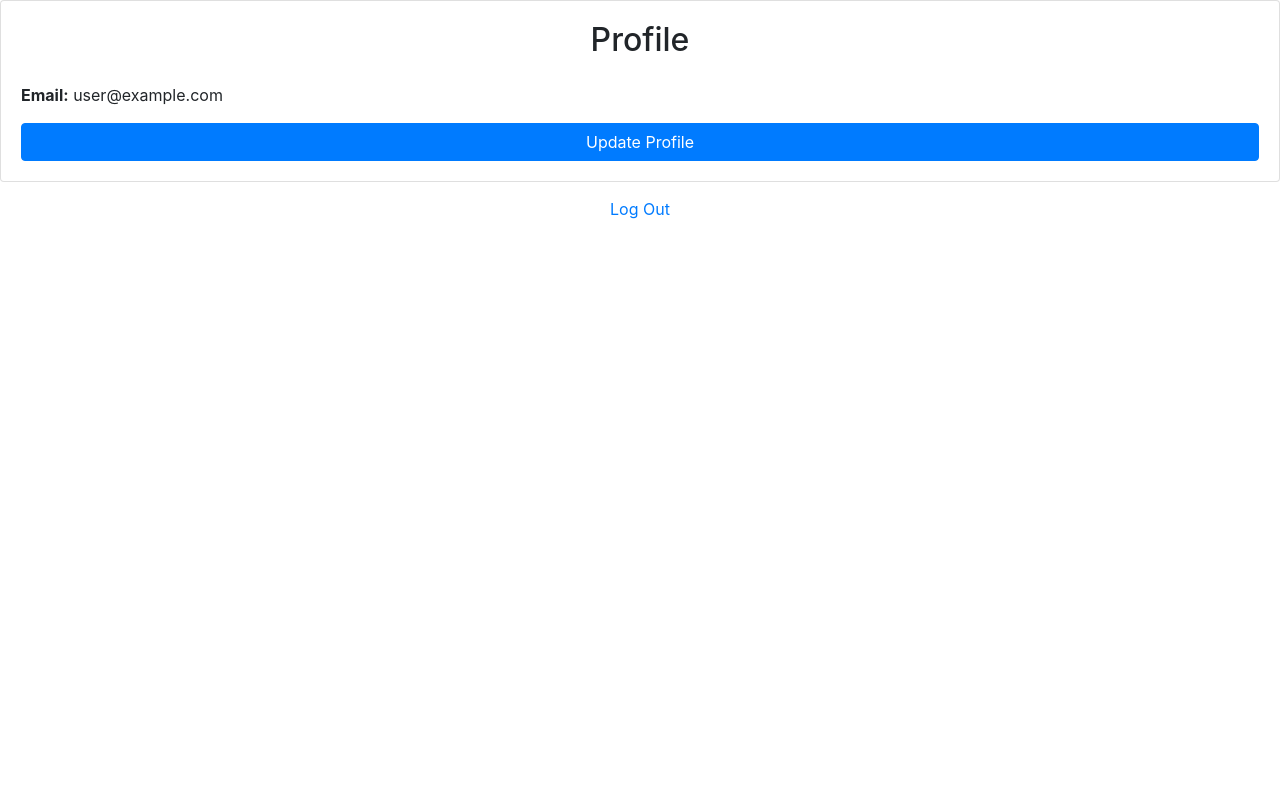
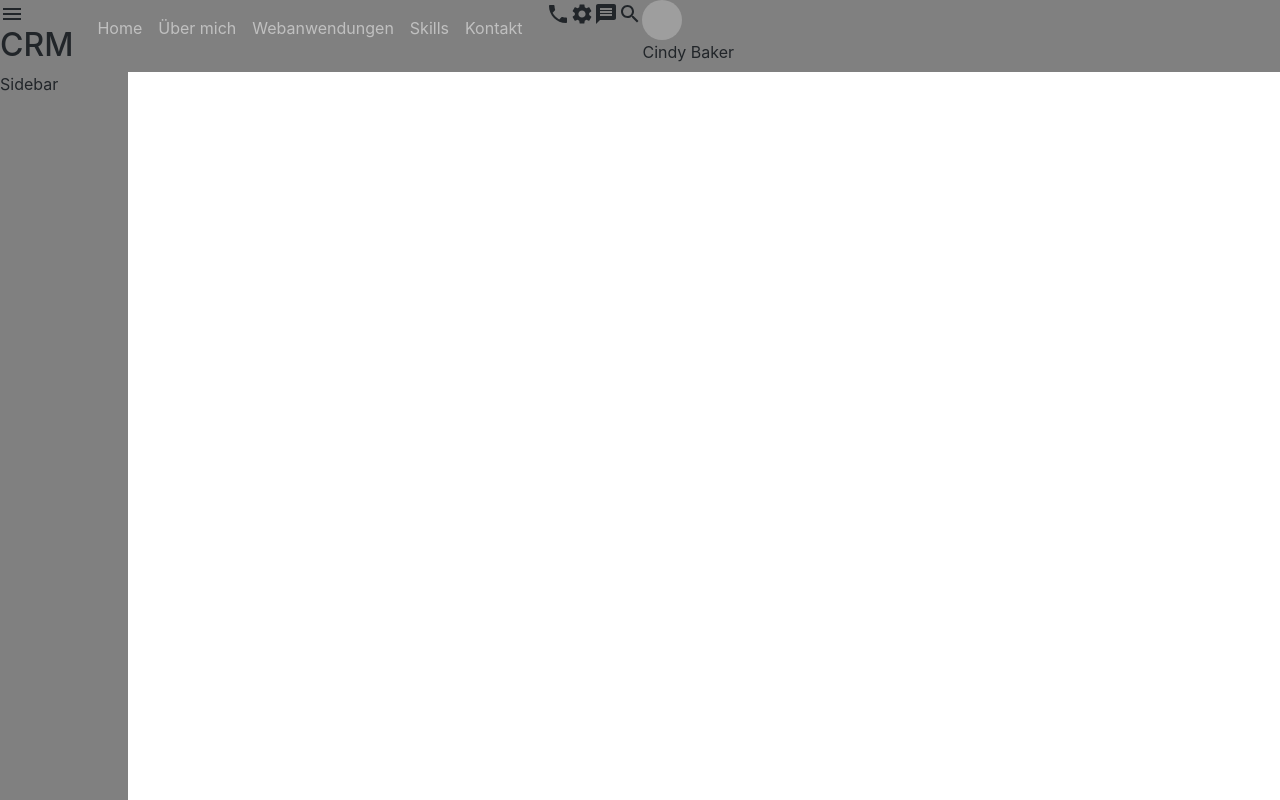
Before and after one commit to Thomas-Winterling/wlabs-admin, a React (Create React App) app: page / in a window 1280 px wide. Shown: the top 800 px of the page. Built offline with nearby package versions, Linux system fonts and the light colour scheme; no server answers; sample sign-in values are in the browser's storage; grey boxes are pictures that could not be loaded.

Commit message:
Change language

```diff
--- a/src/components/Dashboard.js
+++ b/src/components/Dashboard.js
@@ -2,6 +2,8 @@
 import { Card, Button, Alert } from "react-bootstrap"
 import { useAuth } from "../contexts/AuthContext"
 import { Link, useHistory } from "react-router-dom"
+import Header from './Header'
+import Sidebar from './Sidebar'
 
 export default function Dashboard() {
   const [error, setError] = useState("")
@@ -20,7 +22,9 @@
   }
 
   return (
-    <>
+    <div className="dashboard">
+      <Header />
+      <Sidebar />
       <Card>
         <Card.Body>
           <h2 className="text-center mb-4">Profile</h2>
@@ -33,9 +37,9 @@
       </Card>
       <div className="w-100 text-center mt-2">
         <Button variant="link" onClick={handleLogout}>
-          Log Out
+          Ausloggen
         </Button>
       </div>
-    </>
+    </div>
   )
 }
--- a/src/css/style.min.css
+++ b/src/css/style.min.css
@@ -1,3 +1,12 @@
+header .navigation {
+  display: flex;
+  background: gray;
+}
 
+.sidebar {
+  background-color: gray;
+  height: 100vh;
+  width: 10%;
+}
 
 /*# sourceMappingURL=style.min.css.map */
```
Also changed, not shown: 1 other file (tests, documents, lock files or other folders).
